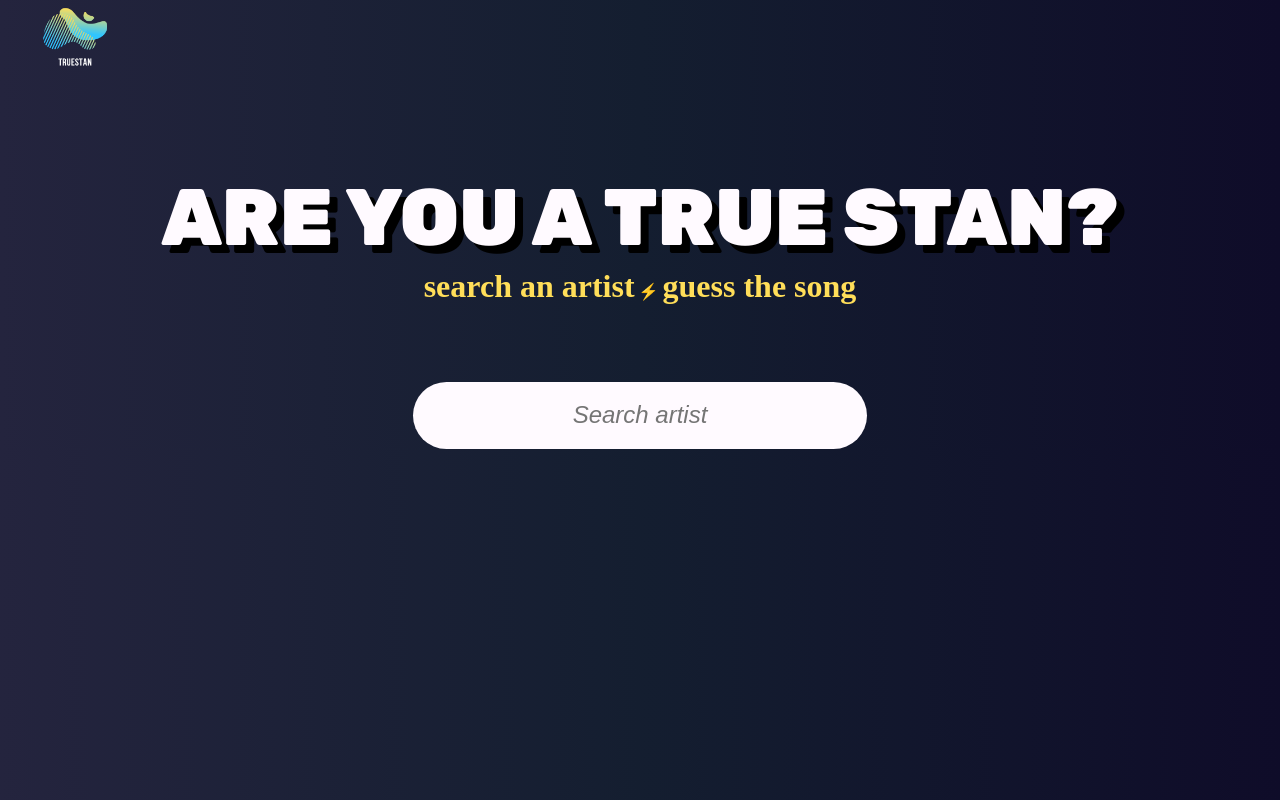
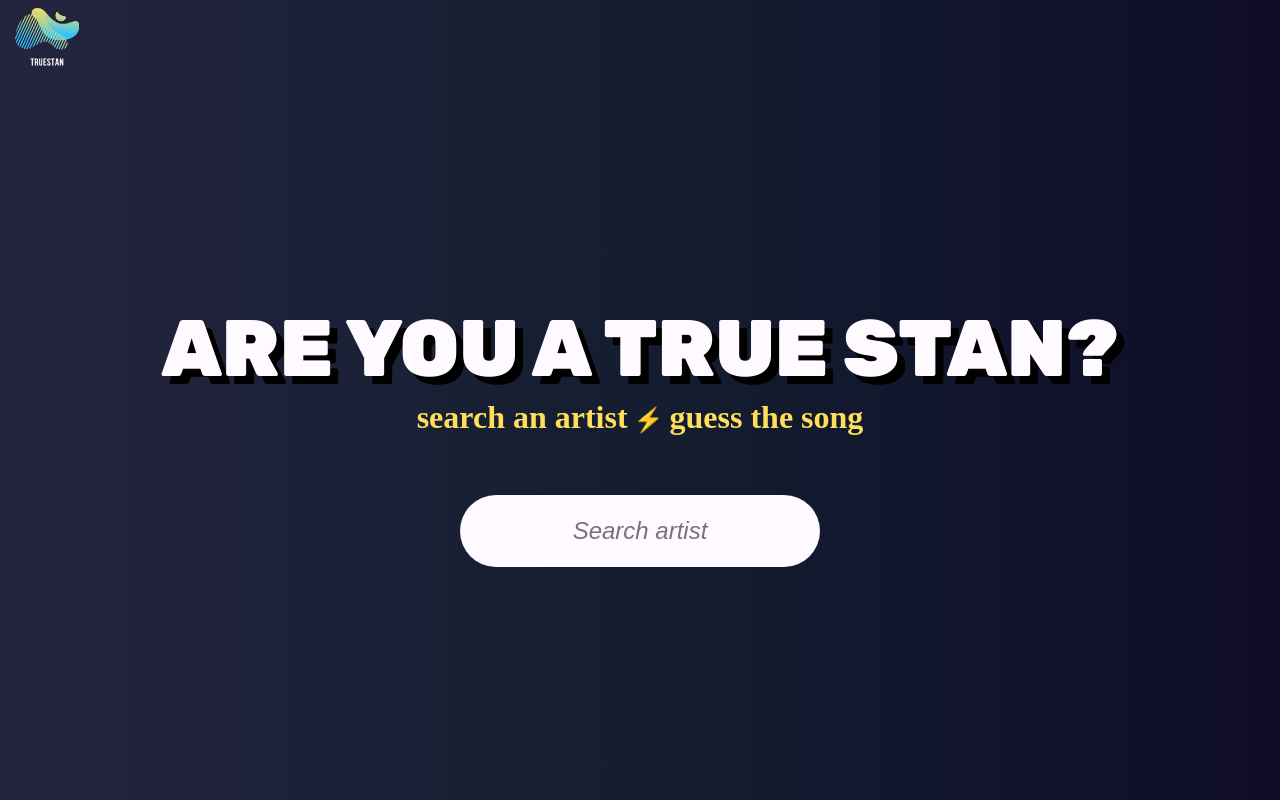
Before and after one commit to DominickDeJesus/TrueStan, a React (Create React App) app in the folder client/: page / in a window 1280 px wide. Built offline with nearby package versions, Linux system fonts and the light colour scheme; the HTML template or start-up script is replaced by a standard one; a web font is replaced by a local one.

Commit message:
Added flex styling

```diff
--- a/client/src/App.css
+++ b/client/src/App.css
@@ -6,12 +6,24 @@ html {
   background-color: #141e30;
   background: linear-gradient(to right, #24243e, #141e30, #0f0c29);
   color: #fffaff;
+  width: 100%;
+  height: 100%;
+  margin: 0;
+}
+.gameOverContainer {
+  padding-bottom: 3rem;
+}
+
+html,
+body {
+  margin: 0;
+  height: 100%;
 }
 
 .container form input {
   justify-content: center;
-  width: 450px;
-  height: 65px;
+  width: 15em;
+  height: 3em;
   border-radius: 100px;
   outline: none;
   text-align: center;
@@ -20,17 +32,24 @@ html {
   background-color: #fffaff;
   border-style: none;
   font-style: italic;
-  margin-top: 50px;
+  margin-top: 2rem;
+  padding: 0;
 }
 
 .nav {
   margin-bottom: 0;
   margin-top: 0;
+  padding: 0 0.75rem;
 }
 .container {
+  display: flex;
+  align-items: center;
+  flex-direction: column;
   margin-top: 0em;
   justify-content: center;
   text-align: center;
+  width: 100%;
+  height: 90%;
 }
 h1 {
   text-transform: Uppercase;
@@ -51,7 +70,7 @@ h2 {
 }
 
 h2 span {
-  font-size: 0.5em;
+  font-size: 0.75em;
 }
 .Buttons {
   text-decoration: none;
@@ -71,8 +90,12 @@ h2 span {
     transform: rotate(2250deg);
   }
 }
+
+#root {
+  height: 100%;
+}
 .playHeader {
-  margin-bottom: 0;
+  margin-bottom: 1.5rem;
 }
 h1.bounce {
   animation-direction: alternate-reverse;
--- a/client/src/components/GameOverPage.jsx
+++ b/client/src/components/GameOverPage.jsx
@@ -1,7 +1,7 @@
 import React from 'react';
 const GameOverPage = () => {
   return (
-    <div>
+    <div className="gameOverContainer">
       <h1 className="bounce">Game Over Man!</h1>
       <a className="Buttons" onclick="click" href="/">
         <h2 className="Buttons">Click here to try again</h2>
--- a/client/src/components/LandingPage.jsx
+++ b/client/src/components/LandingPage.jsx
@@ -1,4 +1,4 @@
-import React from 'react';
+import React, { useEffect } from 'react';
 import { Form, FormControl, Container } from 'react-bootstrap';
 import { useHistory } from 'react-router-dom';
 
@@ -20,7 +20,7 @@ const LandingPage = ({ search, setSearch, getArtist, setArtistObj }) => {
   };
 
   return (
-    <Container style={{ paddingTop: '6.0em' }}>
+    <Container>
       <h1 data-text="ARE YOU A TRUE STAN">ARE YOU A TRUE STAN?</h1>
 
       <h2>
```
Also changed, not shown: client/src/components/Music.jsx (deleted, +0 -120 lines), client/src/context/AppContext.jsx (deleted, +0 -22 lines).
